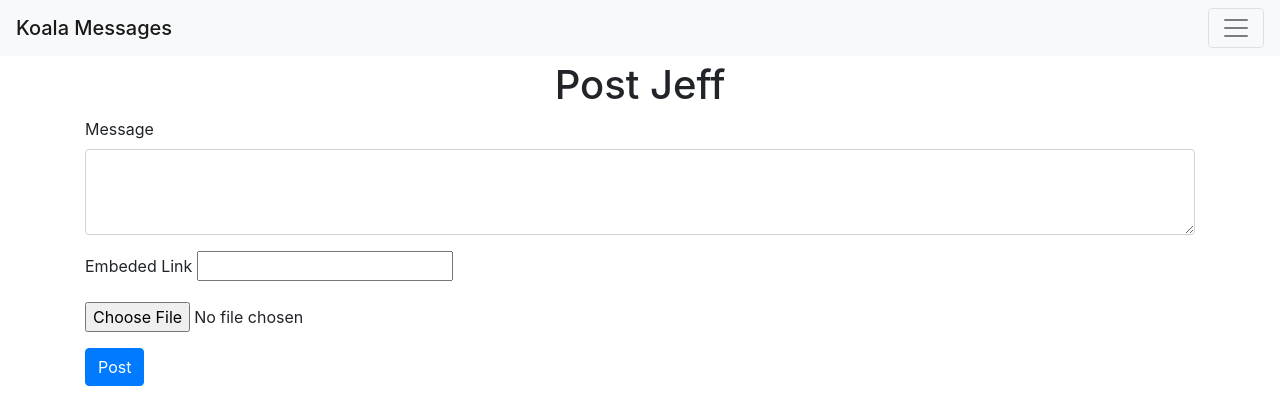
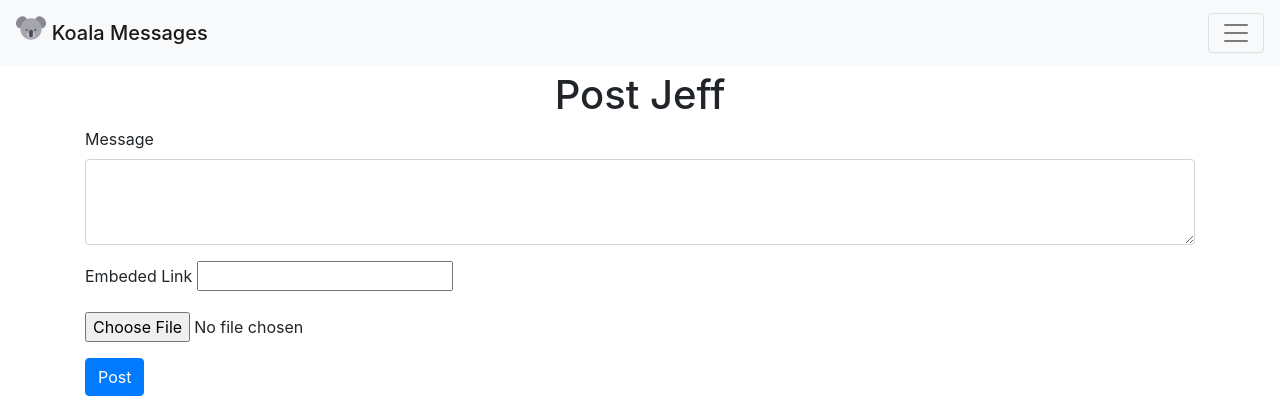
Before and after one commit to PenPen7531/Koala_Messages_Linux, a Flask app: page /jeff/post in a window 1280 px wide. Shown: the top 420 px of the page. Run offline with Flask 2, Linux system fonts and the light colour scheme; some libraries are stand-ins or nearby versions.

Commit message:
minor bug fixed

```diff
--- a/templates/index.html
+++ b/templates/index.html
@@ -14,7 +14,11 @@
 </head>
 <body>
   <nav class="navbar navbar-light bg-light">
-    <span class="navbar-brand mb-0 h1">Koala Messages</span>
+    <div class="navbar-brand">
+      <img src="../static/img/koala.png" width="30" height="30" class="d-inline-block align-top" alt="">
+      <span class="navbar-brand mb-0 h1">Koala Messages</span>
+    </div>
+
     <button class="navbar-toggler" type="button" data-toggle="collapse" data-target="#navbarNav" aria-controls="navbarNav" aria-expanded="false" aria-label="Toggle navigation">
       <span class="navbar-toggler-icon"></span>
     </button>
--- a/templates/post.html
+++ b/templates/post.html
@@ -14,7 +14,10 @@
 </head>
 <body>
     <nav class="navbar navbar-light bg-light">
+      <div class="navbar-brand">
+        <img src="../static/img/koala.png" width="30" height="30" class="d-inline-block align-top" alt="">
         <span class="navbar-brand mb-0 h1">Koala Messages</span>
+      </div>
         <button class="navbar-toggler" type="button" data-toggle="collapse" data-target="#navbarNav" aria-controls="navbarNav" aria-expanded="false" aria-label="Toggle navigation">
           <span class="navbar-toggler-icon"></span>
         </button>
@@ -25,10 +28,10 @@
               <a class="nav-link" href="/">Home</a>
             </li>
 
-            <li class="nav-item alert-dark text-center">
+            <!-- <li class="nav-item alert-dark text-center">
                 <a class="nav-link" href="/wendy">View Wendy Messages</a>
-            </li>
-            <!-- {% if name == "Wendy" %}
+            </li> -->
+            {% if name == "Wendy" %}
             <li class="nav-item alert-dark text-center">
                 <a class="nav-link active" href="/wendy/post">Post Wendy</a>
             </li>
@@ -36,7 +39,7 @@
             <li class="nav-item alert-dark text-center">
               <a class="nav-link" href="/wendy/post">Post Wendy</a>
             </li>
-            {% endif %} -->
+            {% endif %}
             {% if name == "Jeff" %}
             <li class="nav-item alert-dark text-center">
               <a class="nav-link active" href="/jeff/post">Post Jeff</a>
```
Also changed, not shown: static/img/koala.png (added).
